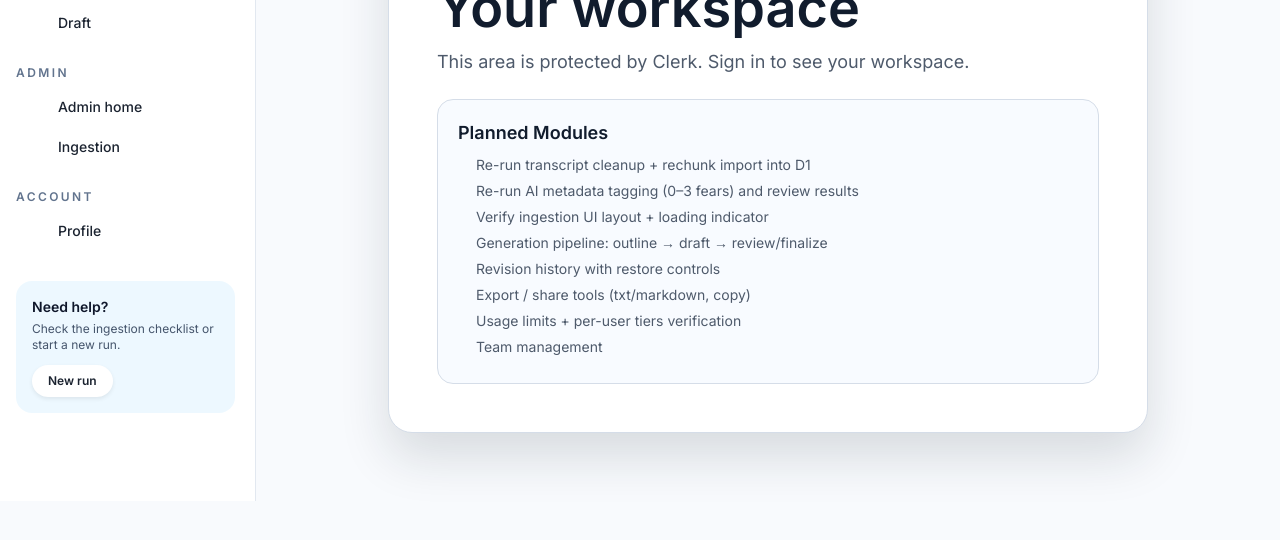
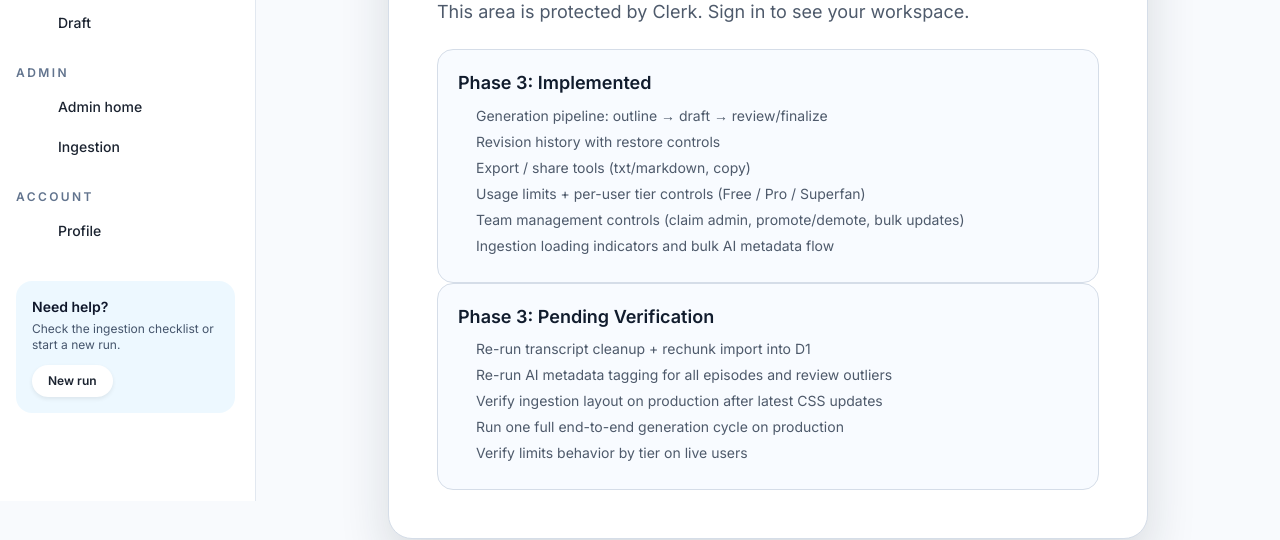
Before and after one commit to kristianjackson/tma_generator, a Next.js app: page /dashboard in a window 1280 px wide. Shown: the part 367-907 px from the top of the page. Built offline with nearby package versions, Linux system fonts and the light colour scheme; no server answers; sample sign-in values are in the browser's storage; some icons are missing.

Commit message:
Update dashboard checklist to reflect actual Phase 3 status

```diff
--- a/app/(app)/dashboard/page.tsx
+++ b/app/(app)/dashboard/page.tsx
@@ -8,16 +8,24 @@ export default function DashboardPage() {
           This area is protected by Clerk. Sign in to see your workspace.
         </p>
         <div className="card">
-          <h2>Planned Modules</h2>
+          <h2>Phase 3: Implemented</h2>
           <ul>
-            <li>Re-run transcript cleanup + rechunk import into D1</li>
-            <li>Re-run AI metadata tagging (0–3 fears) and review results</li>
-            <li>Verify ingestion UI layout + loading indicator</li>
             <li>Generation pipeline: outline → draft → review/finalize</li>
             <li>Revision history with restore controls</li>
             <li>Export / share tools (txt/markdown, copy)</li>
-            <li>Usage limits + per-user tiers verification</li>
-            <li>Team management</li>
+            <li>Usage limits + per-user tier controls (Free / Pro / Superfan)</li>
+            <li>Team management controls (claim admin, promote/demote, bulk updates)</li>
+            <li>Ingestion loading indicators and bulk AI metadata flow</li>
+          </ul>
+        </div>
+        <div className="card">
+          <h2>Phase 3: Pending Verification</h2>
+          <ul>
+            <li>Re-run transcript cleanup + rechunk import into D1</li>
+            <li>Re-run AI metadata tagging for all episodes and review outliers</li>
+            <li>Verify ingestion layout on production after latest CSS updates</li>
+            <li>Run one full end-to-end generation cycle on production</li>
+            <li>Verify limits behavior by tier on live users</li>
           </ul>
         </div>
       </section>
```
